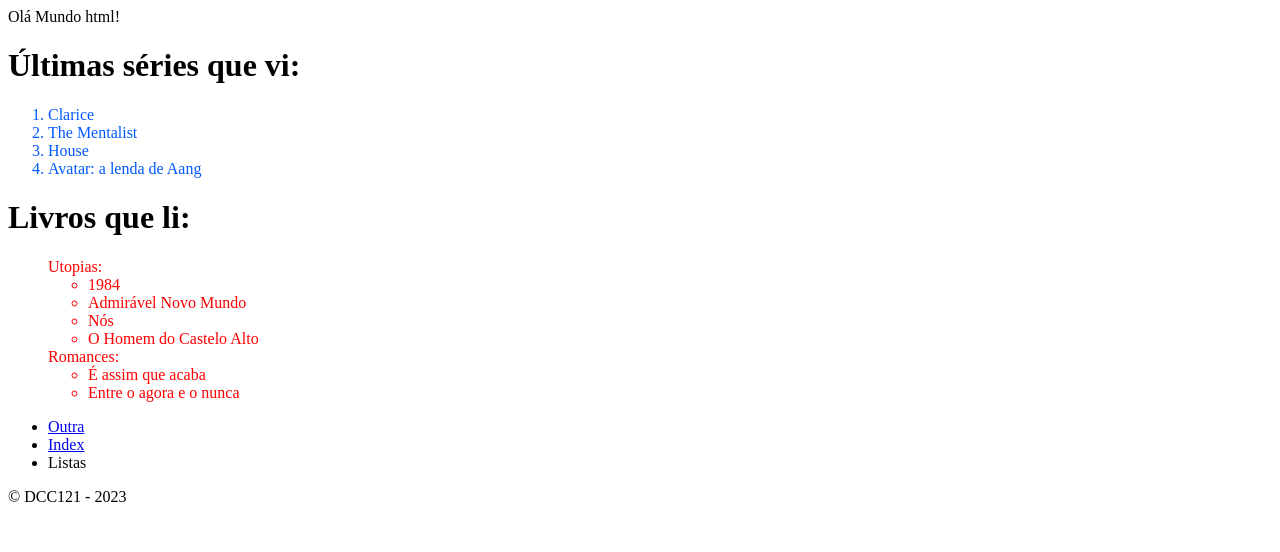
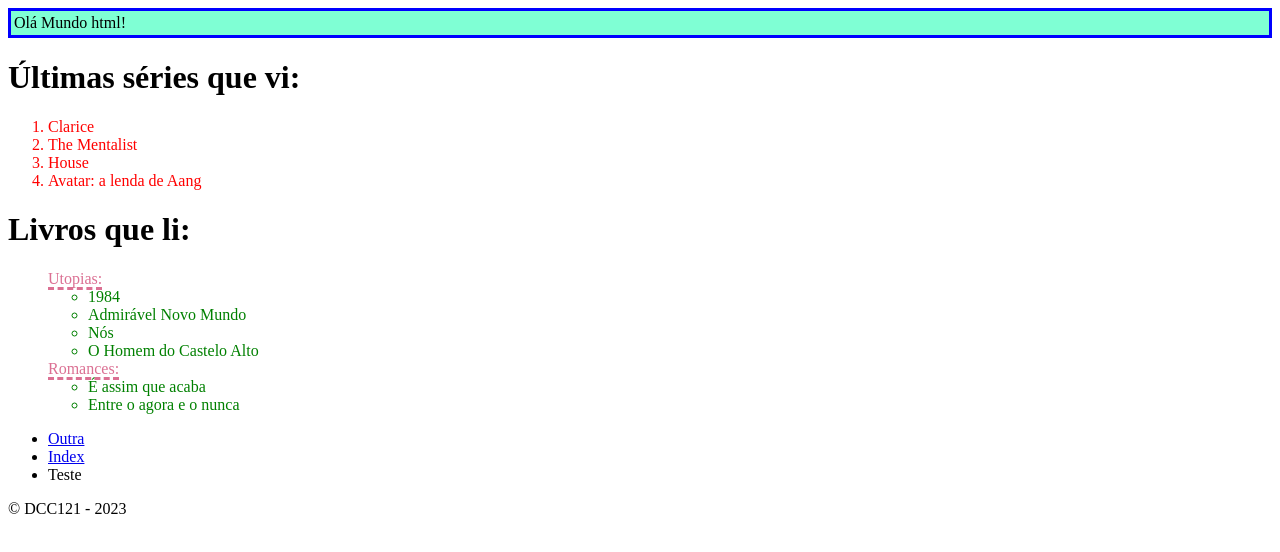
Before and after one commit to ufjf-dcc121/dcc121-2023-1-atv1-KarenJOliveira, a plain HTML site: page teste.html in a window 1280 px wide. Drawn offline with Linux system fonts and the light colour scheme.

Commit message:
aprendendocss

```diff
--- /dev/null
+++ b/estilopb.css
@@ -0,0 +1,13 @@
+header {
+    background-color: aquamarine;
+    border-style: solid;
+    border-color: blue;
+    padding: 3px;
+}
+
+header nav ul li {
+    display: inline;
+    border: solid 2px;
+    border-color: blue;
+    padding: 0.5em;
+}
--- a/teste.html
+++ b/teste.html
@@ -4,39 +4,55 @@
     <meta charset="UTF-8">
     <meta name="viewport" content="width=device-width, initial-scale=1.0">
     <title>AulaDesWeb 1</title>
+    <link rel="stylesheet" href="estilopb.css"/>
+    <style>
+        li.serie{
+            color: red;
+        }
+        li.livro{
+            color: green;
+        }
+        .livro{
+            color: palevioletred;
+        }
+        div > .livro{
+            border-bottom: dashed;
+        }
+
+    </style>
 </head>
 <body>
 
     <header>Olá Mundo html!</header>
     <main>
     <h1>Últimas séries que vi:</h1>
-    <ol style="color: rgb(0, 89, 255);">
-        <li>Clarice</li>
-        <li>The Mentalist</li>
-        <li>House</li>
-        <li>Avatar: a lenda de Aang</li>
+    <ol>
+        <li class="serie">Clarice</li>
+        <li class="serie">The Mentalist</li>
+        <li class="serie">House</li>
+        <li class="serie">Avatar: a lenda de Aang</li>
     </ol>
 
     <h1>Livros que li:</h1>
-    <ul style="color: red;">
-        <div>Utopias:</div>
+    <ul>
+        <div><span class="livro">Utopias:</span></div>
         <ul>
-            <li>1984</li>
-            <li>Admirável Novo Mundo</li>
-            <li>Nós</li>
-            <li>O Homem do Castelo Alto</li>
+            <li class="livro">1984</li>
+            <li class="livro">Admirável Novo Mundo</li>
+            <li class="livro">Nós</li>
+            <li class="livro">O Homem do Castelo Alto</li>
         </ul>
-        <div>Romances:</div>
+        <div> <span class="livro"> Romances:</span></div>
         <ul>
-            <li>É assim que acaba</li>
-            <li>Entre o agora e o nunca</li>
+            <li class="livro">É assim que acaba</li>
+            <li class="livro">Entre o agora e o nunca</li>
         </ul>
     </ul>
     <nav>
         <ul>
             <li><a href="outra.html">Outra</a></li>
             <li><a href="index.html">Index</a></li>
-            <li><a>Listas</a></li>
+            <li><a>Teste</a></li>
         </ul>
      </nav>
     </main>
```
Also changed, not shown: index.html (+14 -10 lines), outra.html (+2 -1 lines).
